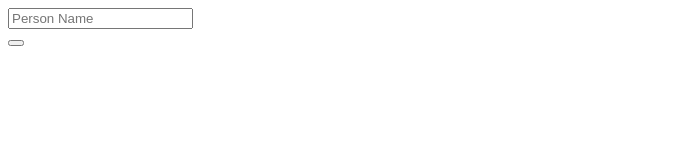
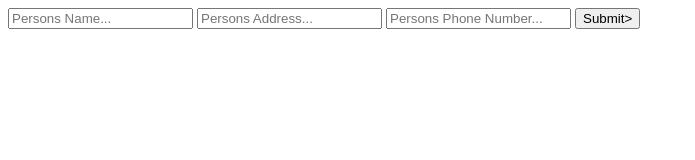
Before and after one commit to tacotacoenchilada/smugglersndco, a plain HTML site: page submit.html in a window 1280 px wide. Shown: the whole page, without its empty margins (0-695 px from the left). Drawn offline with Linux system fonts and the light colour scheme.

Commit message:
First Commit

```diff
--- a/fortnite.css
+++ b/fortnite.css
@@ -10,8 +10,14 @@ button {
   font-size: 1.5em;
   box-shadow: 0 6px 6px rgba(0, 0, 0, 0.6);
 }
-body {
+.main {
   background-image: url("https://cdn.discordapp.com/attachments/919683303332790313/980493458001264660/unknown.png")
+}
+.contact {
+  background-image: url();
+}
+.submit {
+  background-image: url();
 }
 
 .container {
--- a/submit.html
+++ b/submit.html
@@ -10,9 +10,11 @@
 
 <body>
    <form>
-      <input placeholder="Person Name">
+      <input placeholder="Persons Name...">
+      <input placeholder="Persons Address..."></input>
+       <input placeholder="Persons Phone Number..."></input>
+        <button>Submit></button>
    </form>
-   <button Submit></button>
 </body>
 
 </html>
```
Also changed, not shown: index.html (+1 -1 lines).
